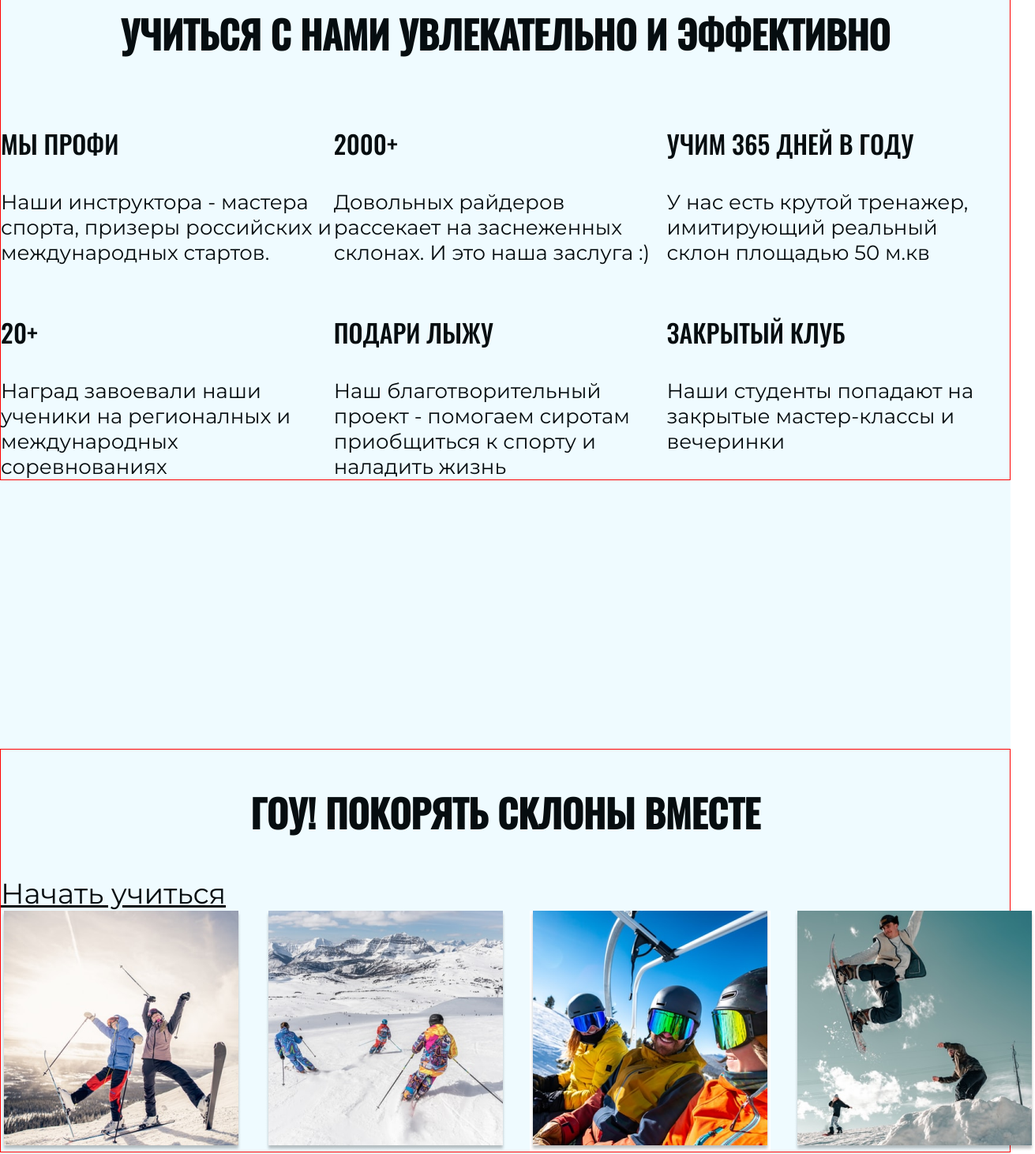
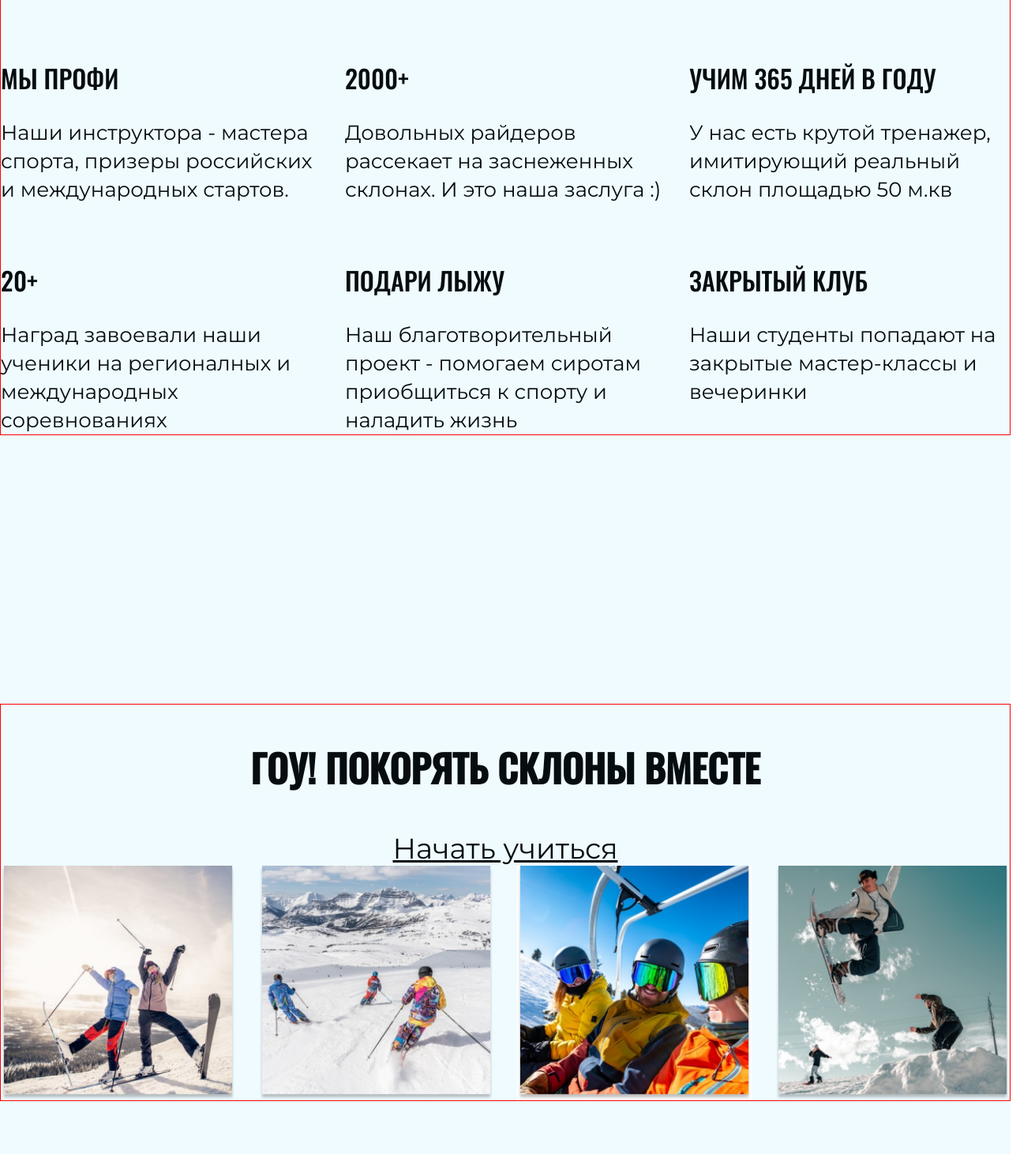
Before and after one commit to z-len/ski-school-zosina, a plain HTML site: page index.html in a window 1280 px wide. Shown: the part 1164-2625 px from the top of the page at 79% size, 1311 px wide, since content can reach past the window. Drawn offline with Linux system fonts and the light colour scheme.

Commit message:
добавлены фон, сделаны элементы в ряд икартинки

```diff
--- a/index.html
+++ b/index.html
@@ -29,6 +29,7 @@
 
     <main class="main">
         <section class="promo">
+            <div class="promo__bg">
             <div class="container">
                 <h1 class="promo__title">Обучение горным лыжам в Санкт-Петербурге</h1>
                 <div class="promo__content">
@@ -36,7 +37,7 @@
                         применением уникального тренажера, имитирующего склон</p>
                 </div>
             </div>
-
+        </div>
         </section>
         <section class="about">
             <div class="container">
@@ -54,8 +55,8 @@
                                 2000+
                             </h3>
                             <div class="about__text">
-                                Довольных райдеров рассекает на заснеженных склонах. И это
-                                наша заслуга :)
+                                <p>Довольных райдеров рассекает на заснеженных склонах. И это
+                                    наша заслуга :)</p>
                             </div>
                         </li>
                         <li class="about__item">
@@ -63,9 +64,9 @@
                                 Учим 365 дней в году
                             </h3>
                             <div class="about__text">
-                                У нас есть крутой тренажер, имитирующий реальный склон
+                                <p>У нас есть крутой тренажер, имитирующий реальный склон
                                     площадью
-                                50 м.кв
+                                    50 м.кв</p>
                             </div>
                         </li>
                         <li class="about__item">
@@ -73,8 +74,8 @@
                                 20+
                             </h3>
                             <div class="about__text">
-                                Наград завоевали наши ученики на регионалных и международных
-                                соревнованиях
+                                <p>Наград завоевали наши ученики на регионалных и международных
+                                    соревнованиях</p>
                             </div>
                         </li>
                         <li class="about__item">
@@ -82,7 +83,7 @@
                                 ПОдари лыжу
                             </h3>
                             <div class="about__text">
-                                Наш благотворительный проект - помогаем сиротам приобщиться к спорту и наладить жизнь
+                                <p>Наш благотворительный проект - помогаем сиротам приобщиться к спорту и наладить жизнь</p>
                             </div>
                         </li>
                         <li class="about__item">
@@ -90,7 +91,7 @@
                                 Закрытый клуб
                             </h3>
                             <div class="about__text">
-                                Наши студенты попадают на закрытые мастер-классы и вечеринки
+                                <p>Наши студенты попадают на закрытые мастер-классы и вечеринки</p>
                             </div>
                         </li>
                     </ul>
@@ -107,10 +108,11 @@
                 </a>
 
                 <div class="lead__wrap">
-                    <img src="/images/photo-lead.png" alt="foto1" class="lead__img">
-                    <img src="/images/photo-lead-1.png" alt="foto2" class="lead__img">
-                    <img src="/images/photo-lead-2.png" alt="foto3" class="lead__img">
-                    <img src="/images/photo-lead-3.png" alt="foto4" class="lead__img">
+                    <div class="lead__img"><img src="/images/photo-lead.png" alt="foto1">
+                    </div>
+                    <div class="lead__img"><img src="/images/photo-lead-1.png" alt="foto2"></div>
+                    <div class="lead__img"><img src="/images/photo-lead-2.png" alt="foto3"></div>
+                    <div class="lead__img"><img src="/images/photo-lead-3.png" alt="foto4"></div>
                 </div>
 
             </div>
--- a/style.css
+++ b/style.css
@@ -65,6 +65,7 @@ img {
 
     /* gap: 225px; */
 }
+
 .header__btn {
     font-size: 24px;
     line-height: 29px;
@@ -93,15 +94,21 @@ img {
 /* promo */
 
 .promo {
-    padding: 240px 0 260px;
-    /* max-width: 100%; */
+
     background-image: url(images/promo.jpg);
+    background-color: rgba(6, 13, 16, 0.25);
     background-repeat: no-repeat;
     background-size: cover;
     background-position: center center;
 }
 
+.promo__bg {
+    padding: 240px 0 260px;
+    background-color: rgba(6, 13, 16, 0.25);
+}
+
 .promo__title {
+    margin: 0;
     font-family: 'Oswald', sans-serif;
     font-style: normal;
     font-weight: 500;
@@ -109,13 +116,19 @@ img {
     line-height: 89px;
     text-align: center;
     color: #FFFFFF;
+
 }
 
 .promo__content {
+
     font-size: 32px;
     line-height: 39px;
     text-align: center;
     color: #FFFFFF;
+}
+
+.promo__content p {
+    margin: 60px 0 0;
 }
 
 /* about */
@@ -125,7 +138,14 @@ img {
     background: rgba(102, 209, 255, 0.1);
 }
 
+.about__list {
+    margin: 0 0 170px;
+
+}
+
 .about__title {
+    margin: 0 0 100px;
+
     font-family: 'Oswald', sans-serif;
     font-style: normal;
     text-transform: uppercase;
@@ -140,15 +160,17 @@ img {
     padding: 0;
     margin: 0;
     flex-wrap: wrap;
+    column-gap: 30px;
+    row-gap: 70px;
 }
 
 .about li {
     list-style: none;
-    width: 33%;
-
+    width: calc(33.33% - 30px * 2 / 3);
 }
 
 .about__subtitle {
+    margin: 0 0 25px;
     font-family: 'Oswald', sans-serif;
     font-style: normal;
     font-weight: 500;
@@ -159,17 +181,23 @@ img {
 }
 
 .about__text {
+
     font-family: 'Montserrat', sans-serif;
     font-style: normal;
     font-weight: 400;
     font-size: 26px;
-    line-height: 36x;
+    line-height: 36px;
     color: #060D10;
+}
+
+.about__text p {
+    margin: 0;
 }
 
 /* lead  */
 .lead {
     padding: 170px 0 180px;
+    text-align: center;
     background: rgba(102, 209, 255, 0.1);
 }
 
@@ -187,7 +215,7 @@ img {
 .lead__btn {
     font-size: 36px;
     line-height: 44px;
-    text-align: center;
+
     color: #060D10;
 }
 
@@ -196,7 +224,7 @@ img {
     gap: 30px;
 }
 
-.photo-lead {
+.lead-img {
     width: 25%;
 }
 
```
Lines whose indentation alone changed are shown as unchanged.
